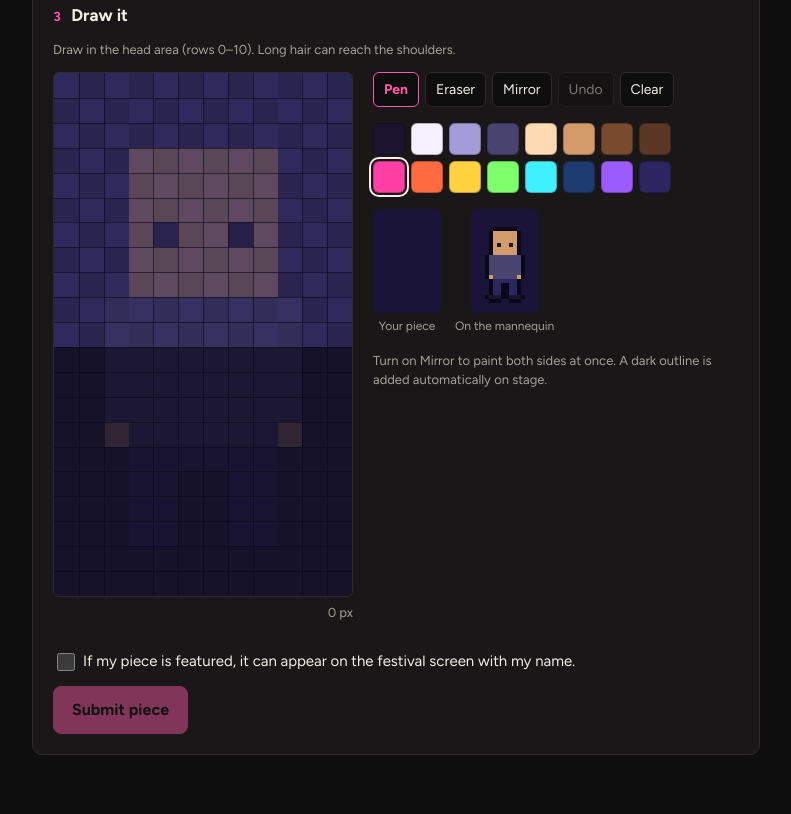
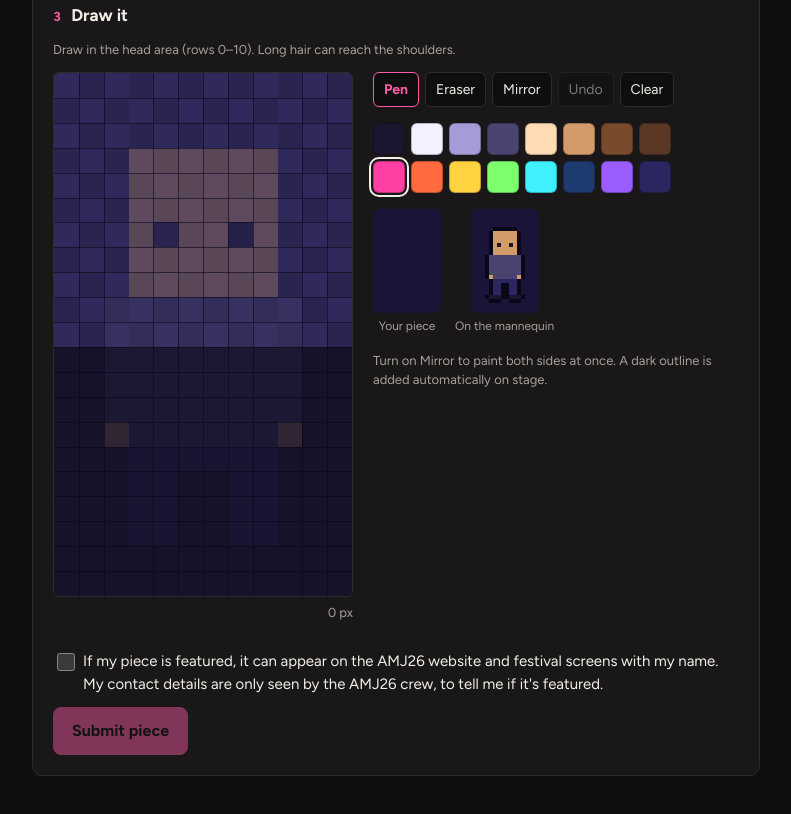
Before and after one commit to cneakyinks/pixelcostumeform, a plain HTML site: page index.html in a window 1280 px wide. Shown: the part 711-1525 px from the top of the page, without its empty margins (244-1035 px from the left). Drawn offline with Linux system fonts and the light colour scheme.

Commit message:
Consent: featured pieces show on the AMJ26 website and festival screens; contact only seen by the crew
Co-Authored-By: Claude Opus 5.5 <noreply@anthropic.com>

```diff
--- a/index.html
+++ b/index.html
@@ -216,7 +216,7 @@ dialog .msg:empty { display: none; }
       </div>
 
       <div class="step">
-        <label class="check"><input type="checkbox" id="f-ok"><span>If my piece is featured, it can appear on the festival screen with my name.</span></label>
+        <label class="check"><input type="checkbox" id="f-ok"><span>If my piece is featured, it can appear on the AMJ26 website and festival screens with my name. My contact details are only seen by the AMJ26 crew, to tell me if it's featured.</span></label>
         <div class="submit-row">
           <button type="submit" class="btn primary" id="f-send" disabled>Submit piece</button>
           <span class="msg" id="f-msg" role="status"></span>
```
